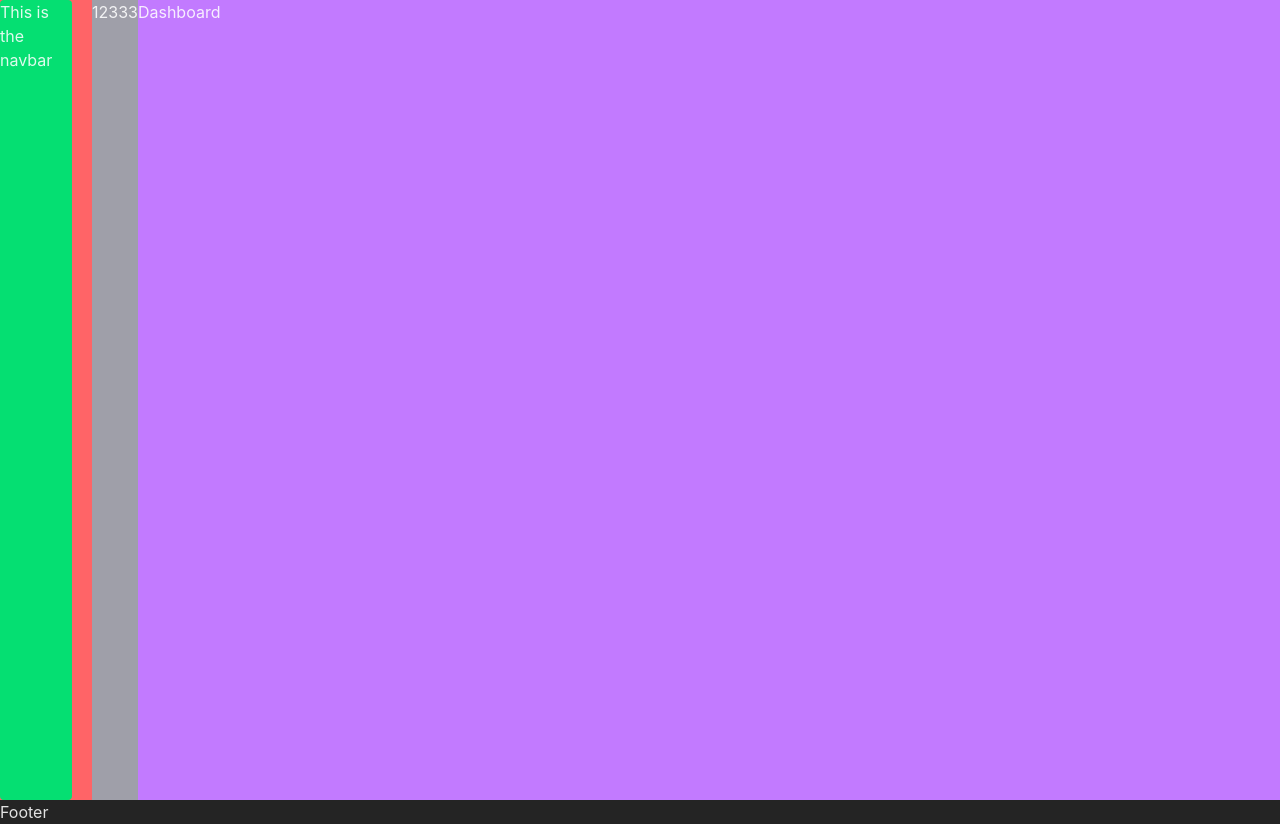
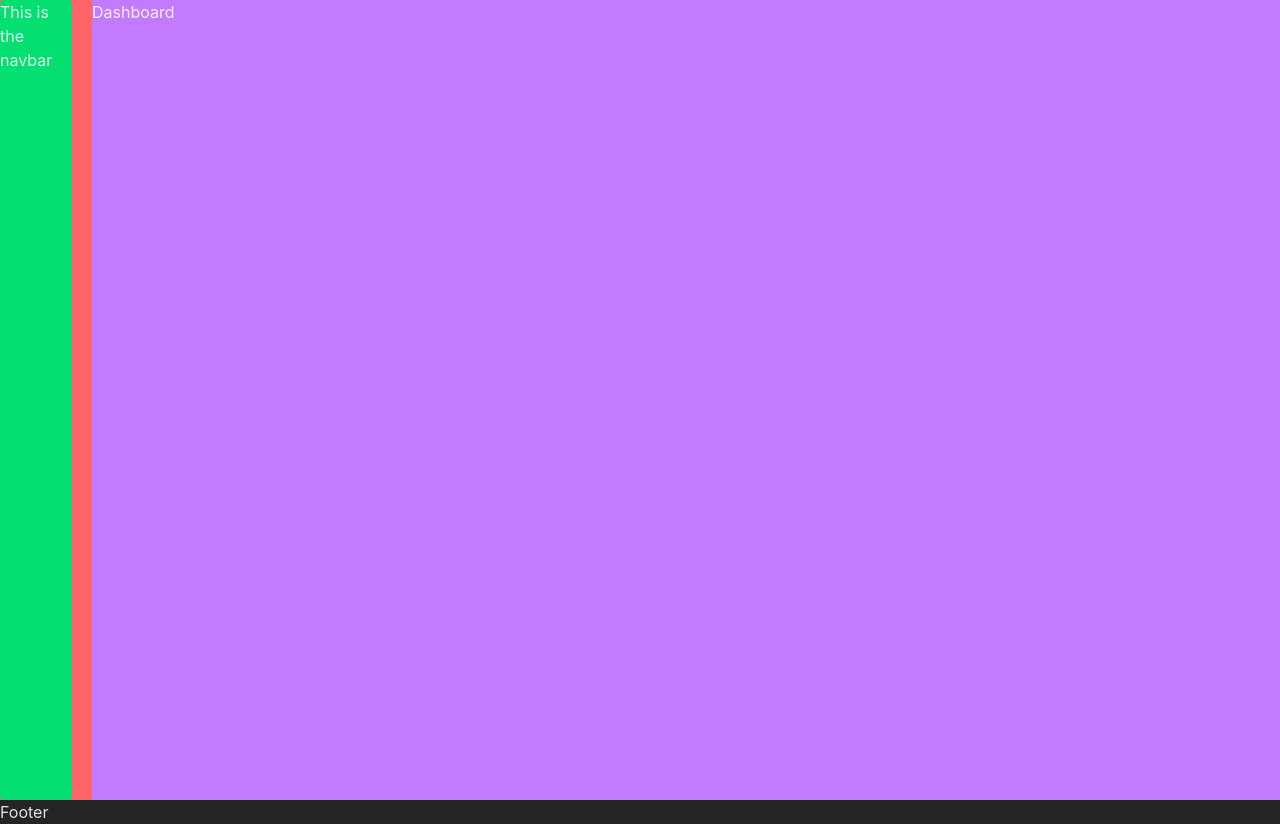
Before and after one commit to NVR-2023/NVR-2023-02-Take-home-assignment, a React (Vite) app: page /Private/dashboard in a window 1280 px wide. Built offline with nearby package versions, Linux system fonts and the light colour scheme.

Commit message:
chore: initialize layout branch

```diff
--- a/src/ui/layours/private-layout.tsx
+++ b/src/ui/layours/private-layout.tsx
@@ -9,7 +9,6 @@ const PrivateLayout = () => {
         <aside className="w-23 bg-red-400">
           <Sidebar />
         </aside>
-        <p>12333</p>
         <main className="flex-grow bg-purple-400">
           <Outlet />
         </main>
```
